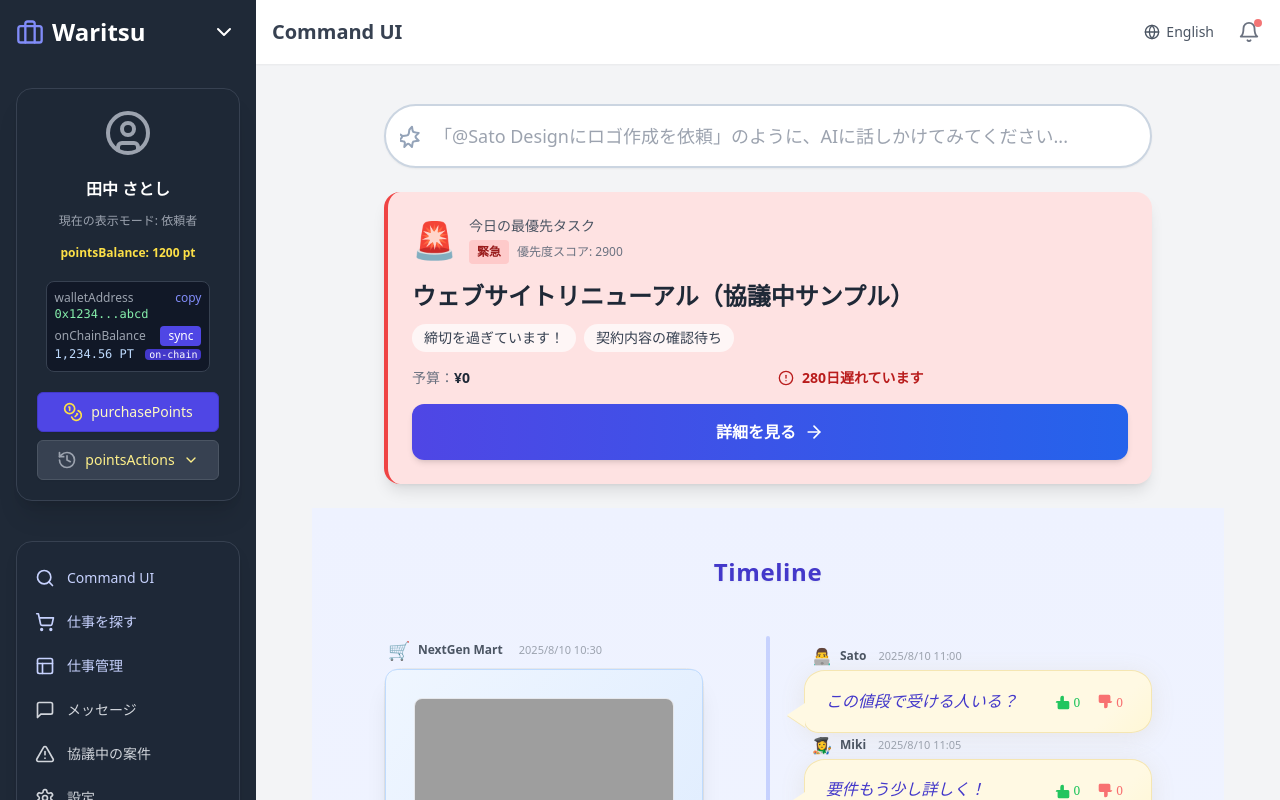
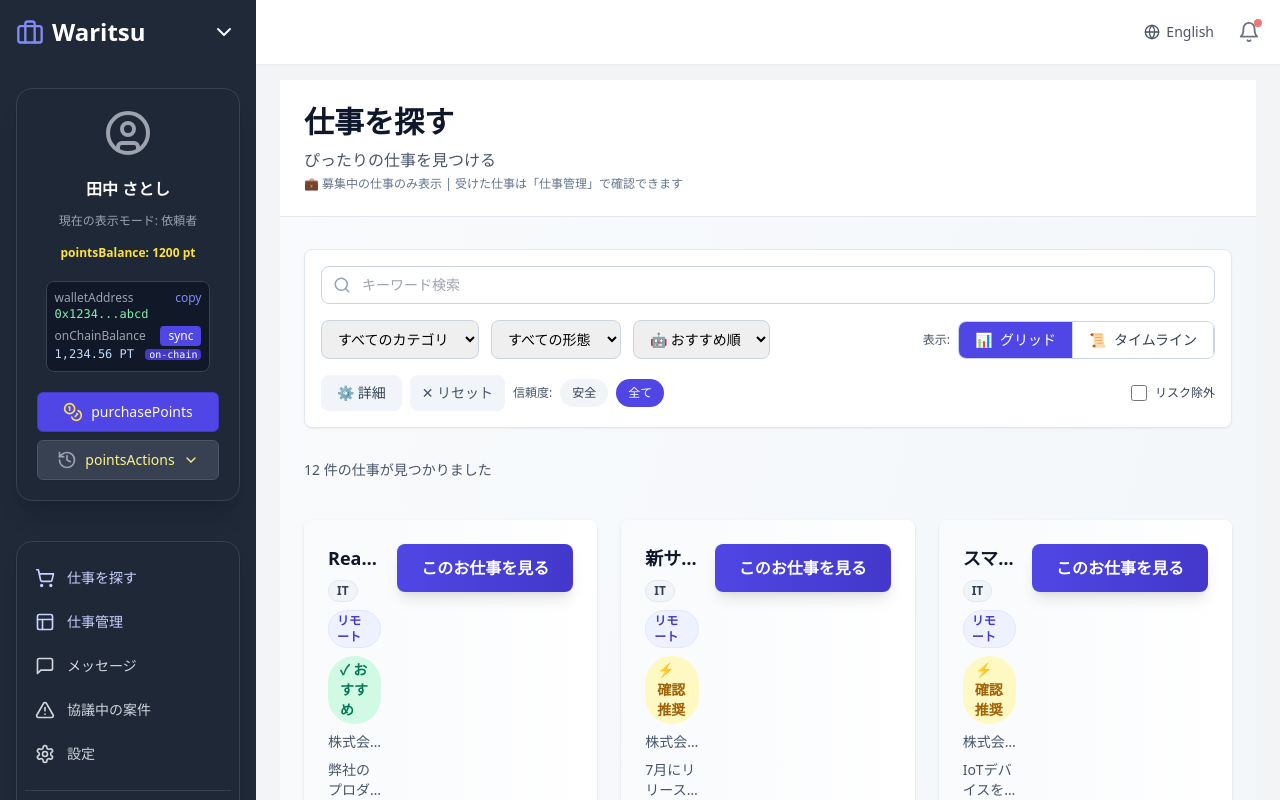
Before and after one commit to ken2san/escrow-app-project, a React (Create React App) app: page / in a window 1280 px wide. Built offline with nearby package versions, Linux system fonts and the light colour scheme; grey boxes are pictures that could not be loaded.

Commit message:
Remove command UI menu and set home to jobs search page

```diff
--- a/src/App.js
+++ b/src/App.js
@@ -79,7 +79,7 @@ export default function App() {
   }, []);
   const location = useLocation();
   const navigate = useNavigate();
-  const activePage = location.pathname === '/' ? 'command-ui' : location.pathname.replace('/', '');
+  const activePage = location.pathname === '/' ? 'jobs' : location.pathname.replace('/', '');
   const [activeProjectDetailTab, setActiveProjectDetailTab] = useState('details');
   const { t, i18n } = useTranslation();
   const currentLanguage = i18n.language;
@@ -311,7 +311,7 @@ export default function App() {
         }} />
         <main className="flex-1 p-6 pt-20 overflow-y-auto">
           <Routes>
-            <Route path="/" element={<MarketCommandUIPage />} />
+            <Route path="/" element={<JobsSearchPage />} />
             <Route path="/dashboard" element={<DashboardPage projects={projects} searchTerm={searchTerm} setSearchTerm={setSearchTerm} handleProjectClick={handleProjectClick} selectedProjectId={selectedProjectId} loggedInUser={loggedInUser} openProposalModalFunc={openProposalModal} openDepositModalFunc={openDepositModal} t={t} currentLanguage={currentLanguage} currentViewMode={currentViewMode} setCurrentViewMode={setCurrentViewMode} setActiveProjectDetailTab={setActiveProjectDetailTab} activeProjectDetailTab={activeProjectDetailTab} isLoadingGemini={isLoadingGemini} handleUpdateMilestoneStatus={handleUpdateMilestoneStatus} handleSelectProposal={handleSelectProposal} handleCancelProposalSelection={handleCancelProposalSelection} onNavigateToContractReview={navigateToContractReview} openProposalDetailsModal={openProposalDetailsModal} setActivePage={(page) => navigate(page.startsWith('/') ? page : `/${page}`)} />} />
             <Route path="/newProject" element={<NewProjectPage newProjectData={newProjectData} setNewProjectData={setNewProjectData} t={t} currentLanguage={currentLanguage} isLoadingGemini={isLoadingGemini} milestoneSuggestions={milestoneSuggestions} contractCheckSuggestions={contractCheckSuggestions} onGenerateMilestones={async () => {}} onContractCheck={handleContractCheck} onSubmitProject={handleSubmitNewProject} onCancelProject={resetNewProjectForm} />} />
             <Route path="/contractReview" element={<ContractReviewPage selectedProjectForReview={projectForContractReview || selectedProjectForReview} t={t} handleFinalizeContract={handleFinalizeContract} currentLanguage={currentLanguage} handleCancelProposalSelection={handleCancelProposalSelection} setActiveProjectDetailTab={setActiveProjectDetailTab} setActivePage={(page) => navigate(page.startsWith('/') ? page : `/${page}`)} />} />
--- a/src/components/layout/Sidebar.js
+++ b/src/components/layout/Sidebar.js
@@ -1,7 +1,7 @@
 import React from 'react';
 import { useTranslation } from 'react-i18next';
 import { useNavigate } from 'react-router-dom';
-import { Briefcase, Home, MessageSquare, AlertTriangle, Settings, UserCircle, ChevronDown, ChevronUp, LogOut, Coins, History, Layout, Search, ShoppingCart } from 'lucide-react';
+import { Briefcase, Home, MessageSquare, AlertTriangle, Settings, UserCircle, ChevronDown, ChevronUp, LogOut, Coins, History, Layout, ShoppingCart } from 'lucide-react';
 import WalletInfo from '../common/WalletInfo';
 
 const Sidebar = ({ isSidebarOpen, setIsSidebarOpen, loggedInUser, currentViewMode, activePage, userPoints, onPurchasePointsClick, onShowPointsHistory, onSendPointsClick, onReceivePointsClick }) => {
@@ -96,21 +96,6 @@ const Sidebar = ({ isSidebarOpen, setIsSidebarOpen, loggedInUser, currentViewMod
   <div className="bg-gray-800/80 rounded-2xl shadow-lg border border-gray-700 px-2 py-4 mb-4">
   <ul>
     {/* コマンドUI（ホーム・検索アイコン） */}
-    <li className="mb-1">
-      <button
-        onClick={() => navigate('/command-ui')}
-        className={`w-full flex items-center p-2.5 rounded-md hover:bg-indigo-700 ${
-          window.location.pathname === '/command-ui'
-            ? 'bg-indigo-600 text-white shadow-lg'
-            : 'text-indigo-200 hover:text-white'
-        } ${!isSidebarOpen ? 'justify-center' : ''}`}
-        title={isSidebarOpen ? '' : 'コマンドUI'}
-      >
-        <Search className="h-5 w-5" />
-  {isSidebarOpen && <span className="ml-3 text-sm">{t('commandUI')}</span>}
-      </button>
-    </li>
-    {/* 仕事を探す */}
     <li className="mb-1">
       <button
         onClick={() => navigate('/jobs')}
```
